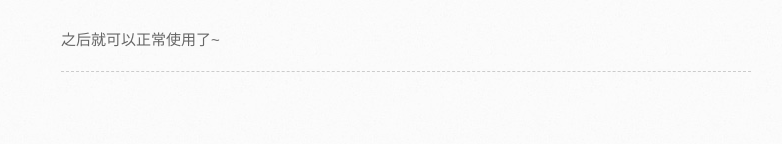
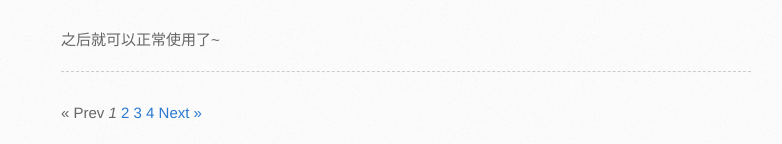
Before and after one commit to koalaxiaot/koalaxiaot.github.com, a Jekyll site: the page built from index.html, in a window 1280 px wide and 900 px high, scrolled down 7544 px. Shown: the part 753-897 px from the top of the window, without its empty margins (109-891 px from the left). Built offline with Jekyll 4.4.1, drawn with Linux system fonts in a browser that asks for light colours; the list of posts is cut into pages by our own code.

Commit message:
add paginator.html

```diff
--- /dev/null
+++ b/_includes/paginator.html
@@ -0,0 +1,27 @@
+{% if paginator.total_pages > 1 %}
+  <div class="pagination">
+
+    {% if paginator.previous_page %}
+      <a href="{{ paginator.previous_page_path | prepend: site.baseurl | replace: '//', '/' }}">&laquo; Prev</a>
+    {% else %}
+      <span>&laquo; Prev</span>
+    {% endif %}
+
+    {% for page in (1..paginator.total_pages) %}
+      {% if page == paginator.page %}
+        <em>{{ page }}</em>
+      {% elsif page == 1 %}
+        <a href="{{ '/index.html' | prepend: site.baseurl | replace: '//', '/' }}">{{ page }}</a>
+      {% else %}
+        <a href="{{ site.paginate_path | prepend: site.baseurl | replace: '//', '/' | replace: ':num', page }}">{{ page }}</a>
+      {% endif %}
+    {% endfor %}
+
+    {% if paginator.next_page %}
+      <a href="{{ paginator.next_page_path | prepend: site.baseurl | replace: '//', '/' }}">Next &raquo;</a>
+    {% else %}
+      <span>Next &raquo;</span>
+    {% endif %}
+
+  </div>
+{% endif %}
--- a/index.html
+++ b/index.html
@@ -12,3 +12,5 @@
     </div>
   {% endfor %}
 </div>
+
+{% include paginator.html %}
```
